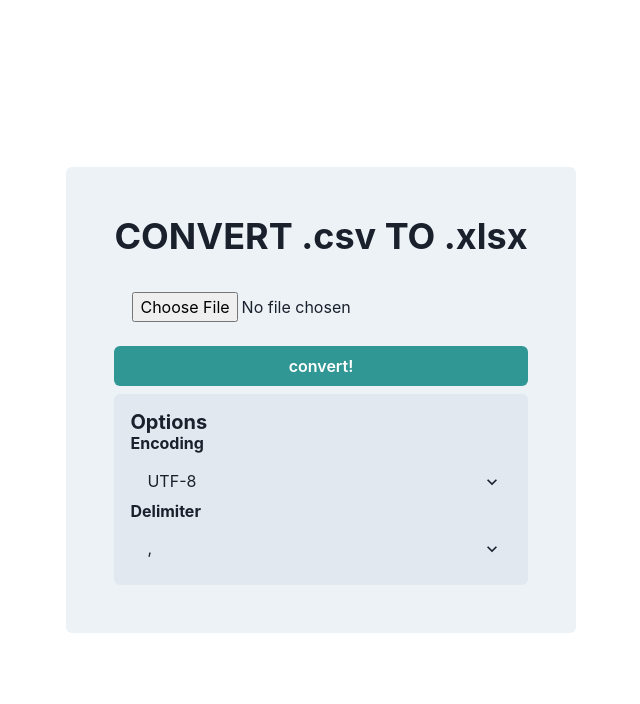
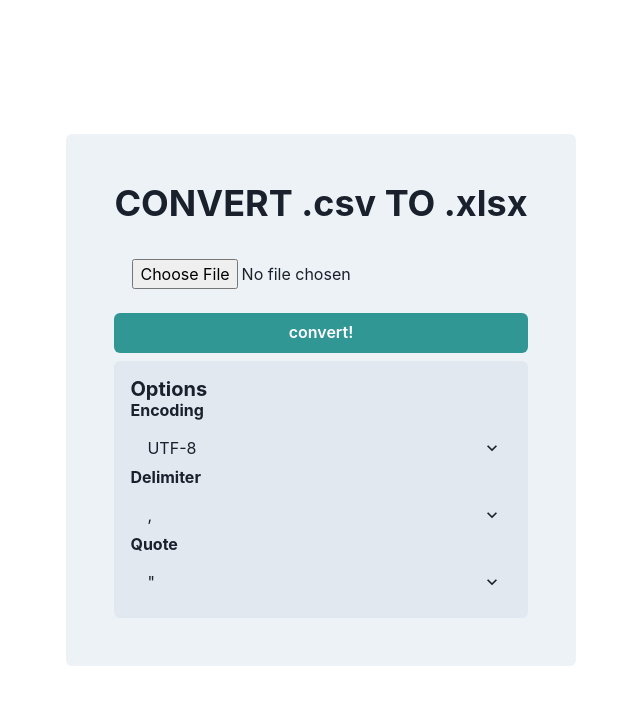
Before and after one commit to kamaoda/csv-to-excel-iikanzi, a Next.js app: page / in a window 1280 px wide. Shown: the top 704 px of the page, without its empty margins (319-959 px from the left). Built offline with nearby package versions, Linux system fonts and the light colour scheme.

Commit message:
Quotationを指定できるようにした

```diff
--- a/src/app/page.tsx
+++ b/src/app/page.tsx
@@ -20,6 +20,7 @@ export default function Home() {
   const [option, setOption] = useState<ConvertOption>({
     encoding: "utf8",
     delimiter: ",",
+    quote: "\"",
   });
 
   const handleConvertButton = () => {
@@ -85,6 +86,16 @@ function InputOptionArea(props: InputOptionArea) {
         ]}
         onChange={(value) => setOption({ ...option, delimiter: value as ConvertOption["delimiter"] })}
       />
+      <OptionSelect
+        label="Quote"
+        value={option.quote}
+        options={[
+          { value: "\"", label: "\"" },
+          { value: "'", label: "'" },
+          { value: "", label: "none" },
+        ]}
+        onChange={(value) => setOption({ ...option, quote: value as ConvertOption["quote"] })}
+      />
     </Flex>
   );
 }
@@ -112,7 +123,8 @@ function OptionSelect(props: OptionSelectProps) {
 interface ConvertOption {
   encoding: "utf8" | "ucs2" | "utf16le" | "latin1" | "ascii",
   delimiter: "," | "/t",
-  // TODO
+  quote: "\"" | "'",
+  // TODO add more options
 };
 interface convertAndDownloadProps {
   file: File;
```
